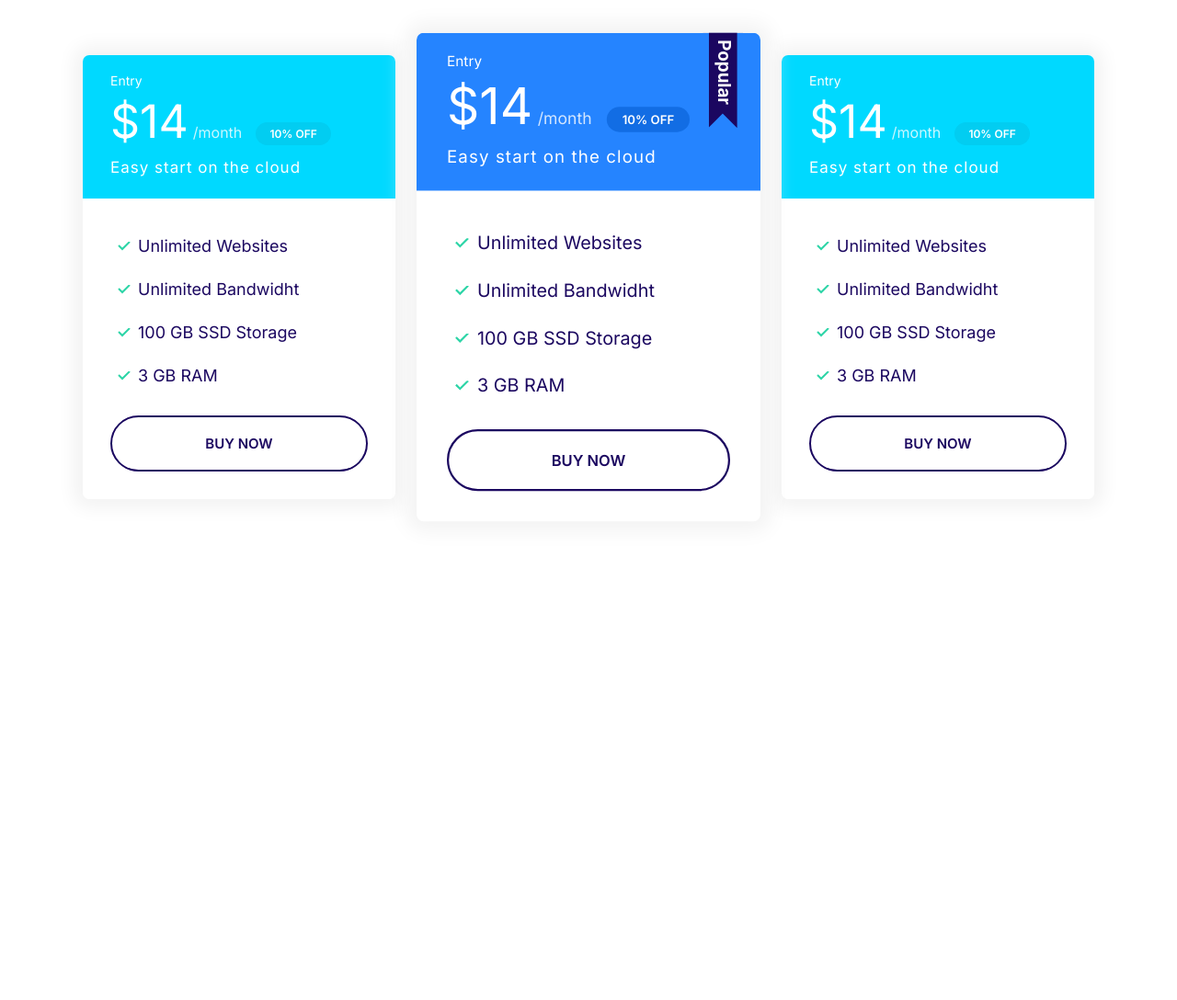
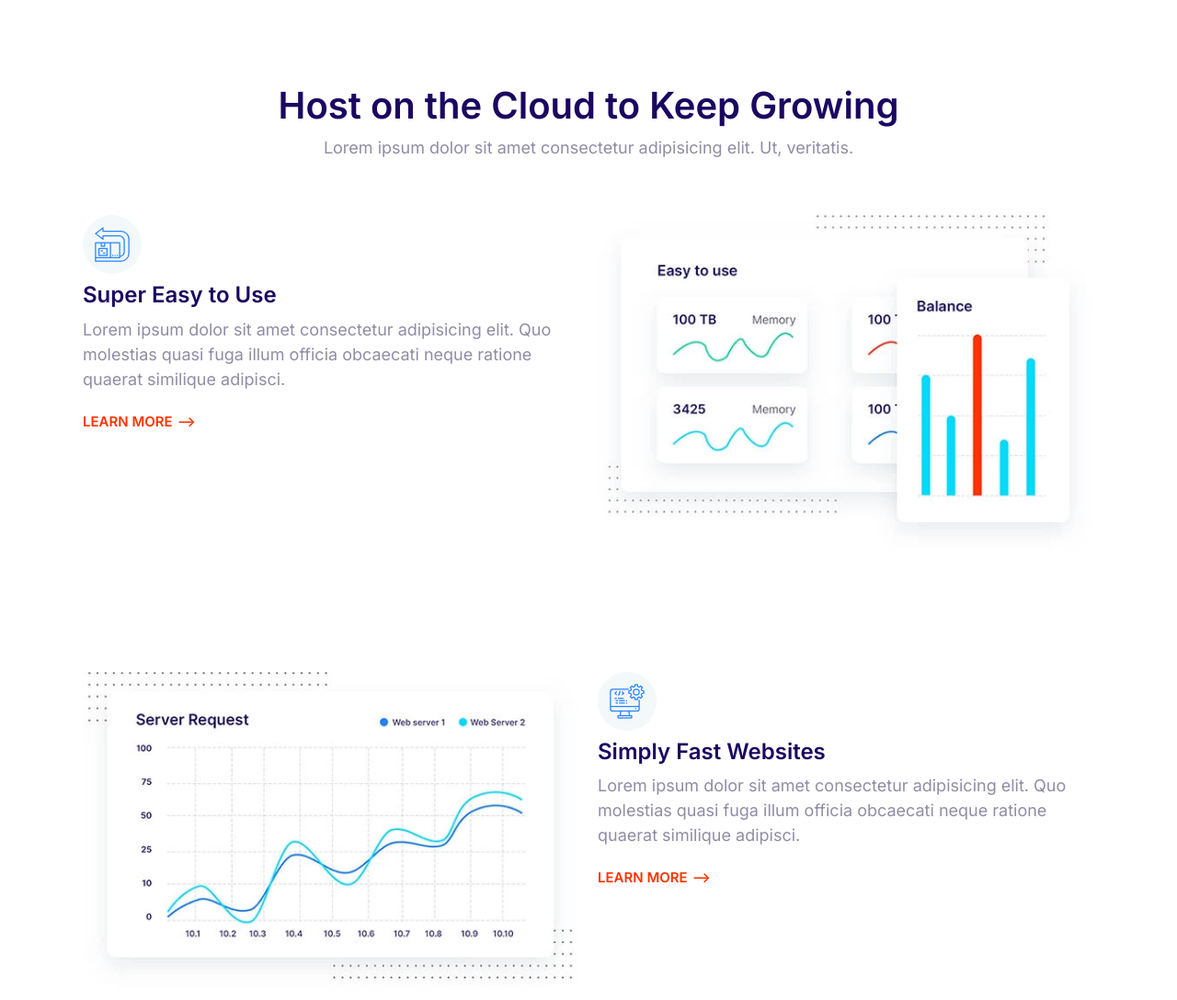
Before and after one commit to Blesseddbile/Cloud-Project-, a plain HTML site: page index.html in a window 1280 px wide. Shown: the top 1088 px of the page at 92% size. Before the commit the page ends 800 px from the top, so only its background shows below. Drawn offline with Linux system fonts and the light colour scheme.

Commit message:
features component.

```diff
--- a/css/style.css
+++ b/css/style.css
@@ -742,3 +742,27 @@ font-size: 1.5rem;
     max-width: 500px;
     margin: 0 auto;
 }
+
+/* Features Block */
+.feature {
+    gap: 4rem 2rem;
+    margin: 12rem 0;
+}
+
+.feature:first-of-type {
+    margin-top: 6rem;
+}
+
+.feature__heading {
+    margin: 1rem 0;
+}
+
+.feature__image {
+    width: 100%;
+}
+
+@media screen and (min-width: 768px) {
+    .feature:nth-of-type(even) .feature__content {
+        order: 2;
+    }
+}
--- a/index.html
+++ b/index.html
@@ -15,71 +15,103 @@
     <link rel="stylesheet" href="css/style.css" />
   </head>
   <body>
-    <section class="block container block-plans">
-      <div class="grid grid--1x3">
-        <div class="plan">
-          <div class="card card--secondary">
-            <header class="card__header">
-              <h3 class="plan__name">Entry</h3>
-              <span class="plan__price">$14</span>
-              <span class="plan__billing-cycle">/month</span>
-              <span class="badge badge--secondary badge--small">10% OFF</span>
-              <span class="plan__description">Easy start on the cloud</span>
-            </header>
-            <div class="card__body">
-              <ul class="list list--tick">
-                <li class="list__item">Unlimited Websites</li>
-                <li class="list__item">Unlimited Bandwidht</li>
-                <li class="list__item">100 GB SSD Storage</li>
-                <li class="list__item">3 GB RAM</li>
-              </ul>
-              <button class="btn btn--outline btn--block">BUY NOW</button>
-            </div>
-          </div>
+    <section class="block container">
+      <header class="block__header">
+        <h2>Host on the Cloud to Keep Growing</h2>
+        <p>
+          Lorem ipsum dolor sit amet consectetur adipisicing elit. Ut,
+          veritatis.
+        </p>
+      </header>
+      <article class="grid grid--1x2 feature">
+        <div class="feature__content">
+          <span class="icon-container">
+            <svg class="icon icon--primary">
+              <use xlink:href="images/sprite.svg#easy"></use>
+            </svg>
+          </span>
+          <h3 class="feature__heading">Super Easy to Use</h3>
+          <p>
+            Lorem ipsum dolor sit amet consectetur adipisicing elit. Quo
+            molestias quasi fuga illum officia obcaecati neque ratione quaerat
+            similique adipisci.
+          </p>
+          <a href="#" class="link-arrow">Learn More</a>
         </div>
+        <picture>
+          <source
+            type="image/webp"
+            srcset="Images/easy.webp 1x, Images/easy@2x.webp 2x"
+          />
 
-        <div class="plan plan--popular">
-          <div class="card card--primary">
-            <header class="card__header">
-              <h3 class="plan__name">Entry</h3>
-              <span class="plan__price">$14</span>
-              <span class="plan__billing-cycle">/month</span>
-              <span class="badge badge--primary badge--small">10% OFF</span>
-              <span class="plan__description">Easy start on the cloud</span>
-            </header>
-            <div class="card__body">
-              <ul class="list list--tick">
-                <li class="list__item">Unlimited Websites</li>
-                <li class="list__item">Unlimited Bandwidht</li>
-                <li class="list__item">100 GB SSD Storage</li>
-                <li class="list__item">3 GB RAM</li>
-              </ul>
-              <button class="btn btn--outline btn--block">BUY NOW</button>
-            </div>
-          </div>
+          <source
+            type="image/jpg"
+            srcset="Images/easy.jpg 1x, Images/easy@2x.jpg 2x"
+          />
+
+          <img class="feature__image" src="Images/easy@2x.jpg" alt="" />
+        </picture>
+      </article>
+
+      <article class="grid grid--1x2 feature">
+        <div class="feature__content">
+          <span class="icon-container">
+            <svg class="icon icon--primary">
+              <use xlink:href="images/sprite.svg#computer"></use>
+            </svg>
+          </span>
+          <h3 class="feature__heading">Simply Fast Websites</h3>
+          <p>
+            Lorem ipsum dolor sit amet consectetur adipisicing elit. Quo
+            molestias quasi fuga illum officia obcaecati neque ratione quaerat
+            similique adipisci.
+          </p>
+          <a href="#" class="link-arrow">Learn More</a>
         </div>
+        <picture>
+          <source
+            type="image/webp"
+            srcset="Images/fast.webp 1x, Images/fast@2x.webp 2x"
+          />
 
-        <div class="plan">
-          <div class="card card--secondary">
-            <header class="card__header">
-              <h3 class="plan__name">Entry</h3>
-              <span class="plan__price">$14</span>
-              <span class="plan__billing-cycle">/month</span>
-              <span class="badge badge--secondary badge--small">10% OFF</span>
-              <span class="plan__description">Easy start on the cloud</span>
-            </header>
-            <div class="card__body">
-              <ul class="list list--tick">
-                <li class="list__item">Unlimited Websites</li>
-                <li class="list__item">Unlimited Bandwidht</li>
-                <li class="list__item">100 GB SSD Storage</li>
-                <li class="list__item">3 GB RAM</li>
-              </ul>
-              <button class="btn btn--outline btn--block">BUY NOW</button>
-            </div>
-          </div>
+          <source
+            type="image/jpg"
+            srcset="Images/fast.jpg 1x, Images/fast@2x.jpg 2x"
+          />
+
+          <img class="feature__image" src="Images/fast@2x.jpg" alt="" />
+        </picture>
+      </article>
+
+      <article class="grid grid--1x2 feature">
+        <div class="feature__content">
+          <span class="icon-container">
+            <svg class="icon icon--primary">
+              <use xlink:href="images/sprite.svg#wordpress"></use>
+            </svg>
+          </span>
+          <h3 class="feature__heading">Wordpress Made Easy</h3>
+          <p>
+            Lorem ipsum dolor sit amet consectetur adipisicing elit. Quo
+            molestias quasi fuga illum officia obcaecati neque ratione quaerat
+            similique adipisci.
+          </p>
+          <a href="#" class="link-arrow">Learn More</a>
         </div>
-      </div>
+        <picture>
+          <source
+            type="image/webp"
+            srcset="Images/wordpress.webp 1x, Images/wordpress@2x.webp 2x"
+          />
+
+          <source
+            type="image/jpg"
+            srcset="Images/wordpress.jpg 1x, Images/wordpress@2x.jpg 2x"
+          />
+
+          <img class="feature__image" src="Images/wordpress@2x.jpg" alt="" />
+        </picture>
+      </article>
     </section>
 
     <script src="js/main.js"></script>
```
Also changed, not shown: Components/feature-block.html (added, +97 -0 lines), Images/easy.jpg (added), Images/easy.webp (added), Images/easy@2x.jpg (added), Images/easy@2x.webp (added), Images/fast.jpg (added), Images/fast.webp (added), Images/fast@2x.jpg (added), Images/fast@2x.webp (added), Images/wordpress.jpg (added), Images/wordpress.webp (added), Images/wordpress@2x.jpg (added), Images/wordpress@2x.webp (added).
